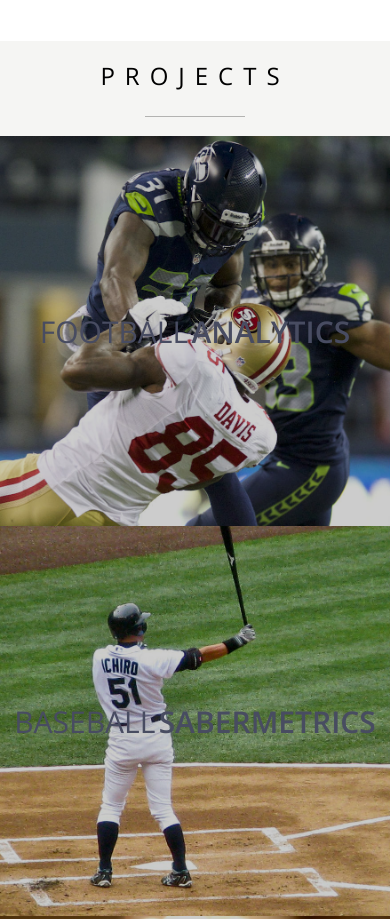
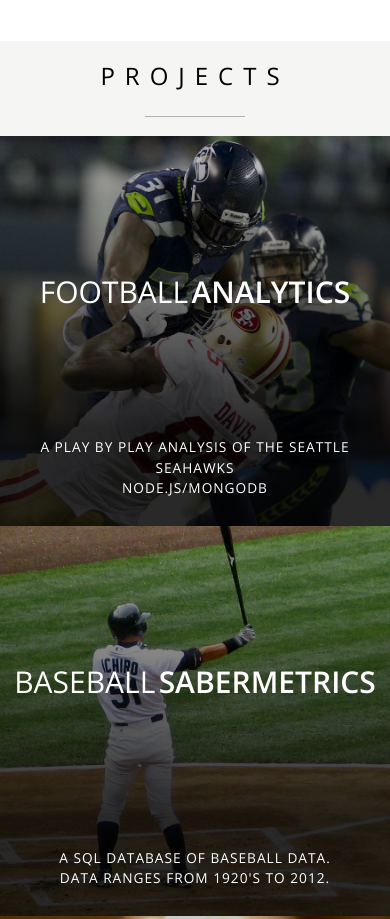
Before and after one commit to chrischris292/chrischris292.github.io, a plain HTML site: page newcrap/index.html in a window 390 px wide. Shown: the part 6300-7219 px from the top of the page. Drawn offline with nearby package versions, Linux system fonts and the light colour scheme.

Commit message:
mobile is better now

```diff
--- a/newcrap/css/set1.css
+++ b/newcrap/css/set1.css
@@ -217,6 +217,22 @@ figure.effect-sadie p {
 	opacity: 0;
 	-webkit-transform: translate3d(0,10px,0);
 	transform: translate3d(0,10px,0);
+}
+
+@media only screen and (max-width: 1024px) {
+
+	figure.effect-sadie h2 {
+		color: #fff;
+		-webkit-transform: translate3d(0,-50%,0) translate3d(0,-40px,0);
+		transform: translate3d(0,-50%,0) translate3d(0,-40px,0);
+	}
+
+	figure.effect-sadie figcaption::before ,
+	figure.effect-sadie p {
+		opacity: 1;
+		-webkit-transform: translate3d(0,0,0);
+		transform: translate3d(0,0,0);
+	}
 }
 
 figure.effect-sadie:hover h2 {
```
